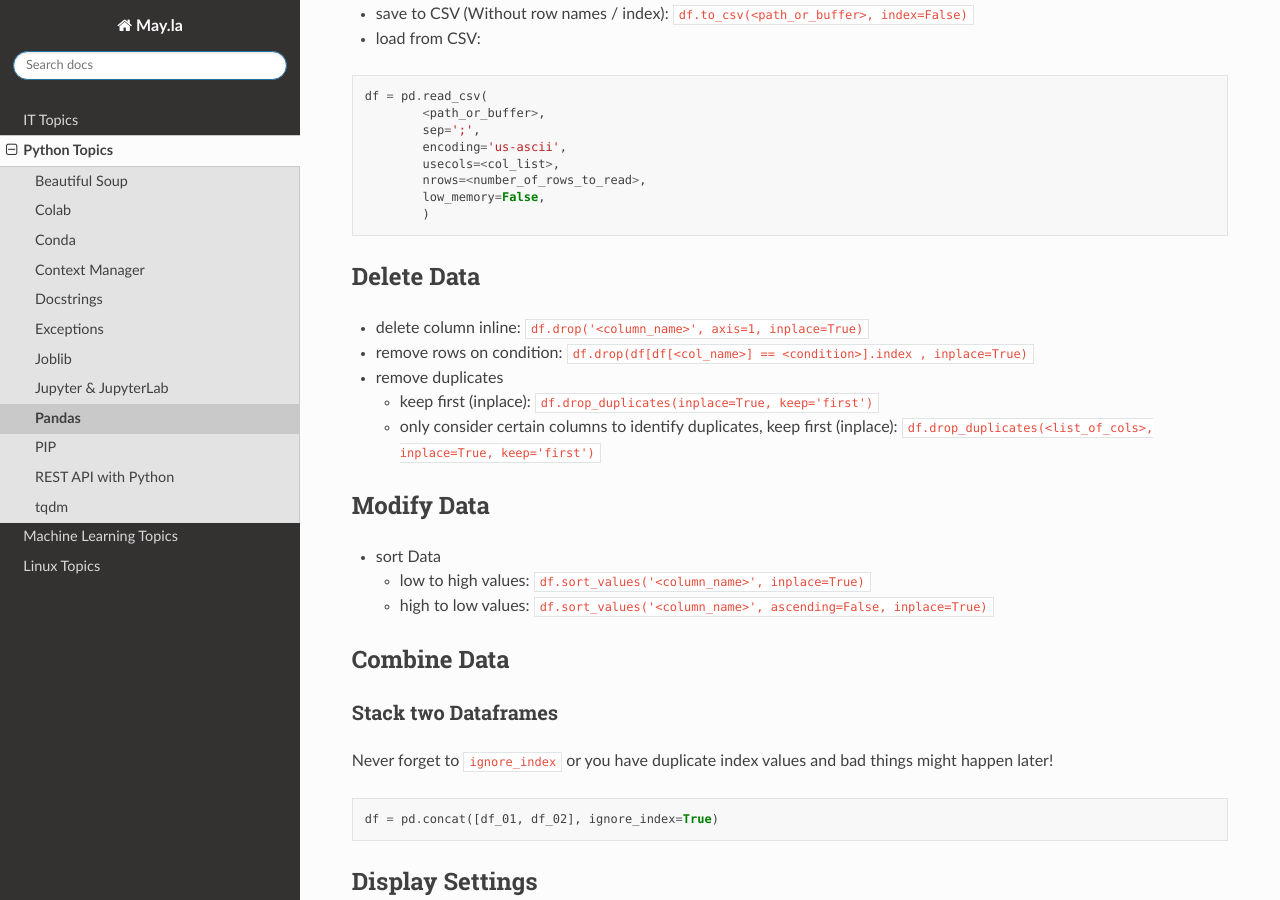
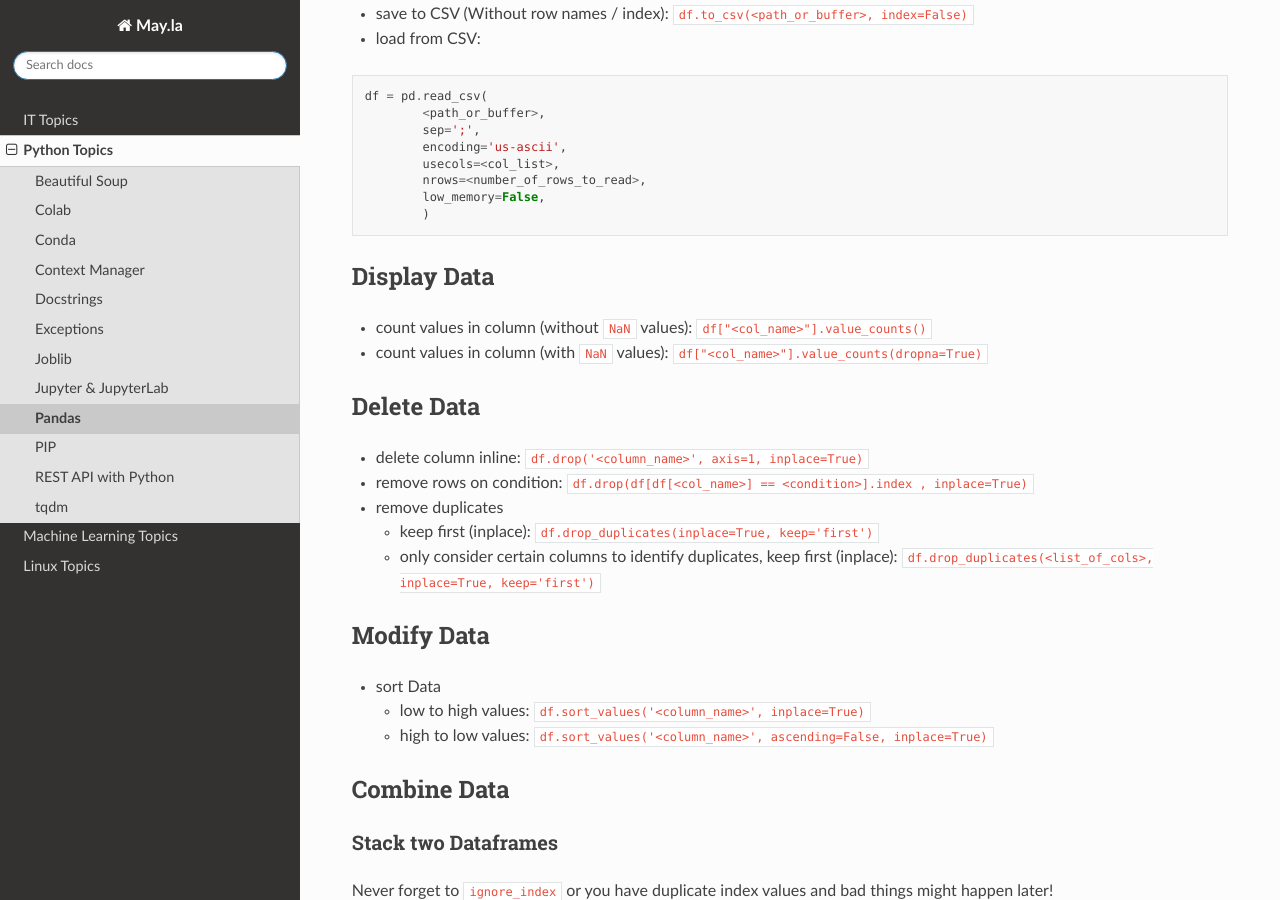
Before and after one commit to PhilipMay/May.la, a Sphinx documentation site: the page built from source/py/pandas.md, in a window 1280 px wide and 900 px high, scrolled down 546 px. Built offline with Sphinx 7.4.7 and the Read the Docs theme 2.0.0, drawn with Linux system fonts in a browser that asks for light colours.

Commit message:
Update pandas.md

````diff
--- a/source/py/pandas.md
+++ b/source/py/pandas.md
@@ -27,6 +27,10 @@ df = pd.read_csv(
         low_memory=False,
         )
 ```
+
+## Display Data
+- count values in column (without `NaN` values): `df["<col_name>"].value_counts()`
+- count values in column (with `NaN` values): `df["<col_name>"].value_counts(dropna=True)`
 
 ## Delete Data
 - delete column inline: `df.drop('<column_name>', axis=1, inplace=True)`
````
